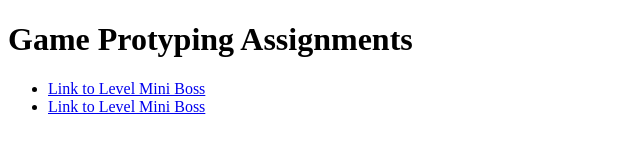
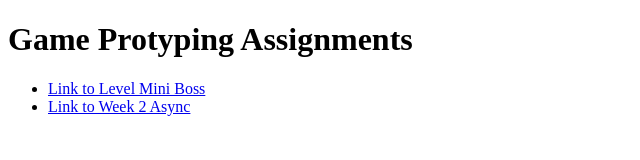
Before and after one commit to Adam7y0/GDS137, a plain HTML site: page index.html in a window 1280 px wide. Shown: the full height of the page, 0-640 px from the left. Drawn offline with Linux system fonts and the light colour scheme.

Commit message:
Week 2 async

```diff
--- a/index.html
+++ b/index.html
@@ -9,7 +9,7 @@
     <h1>Game Protyping Assignments</h1>
     <ul>
         <li><a href="Level0/Level0MB/index.html">Link to Level  Mini Boss</a></li>
-        <li><a href="Week2Async/index.html">Link to Level  Mini Boss</a></li>
+        <li><a href="Week2Async/index.html">Link to Week 2 Async</a></li>
     </ul>
 </body>
 </html>
```
